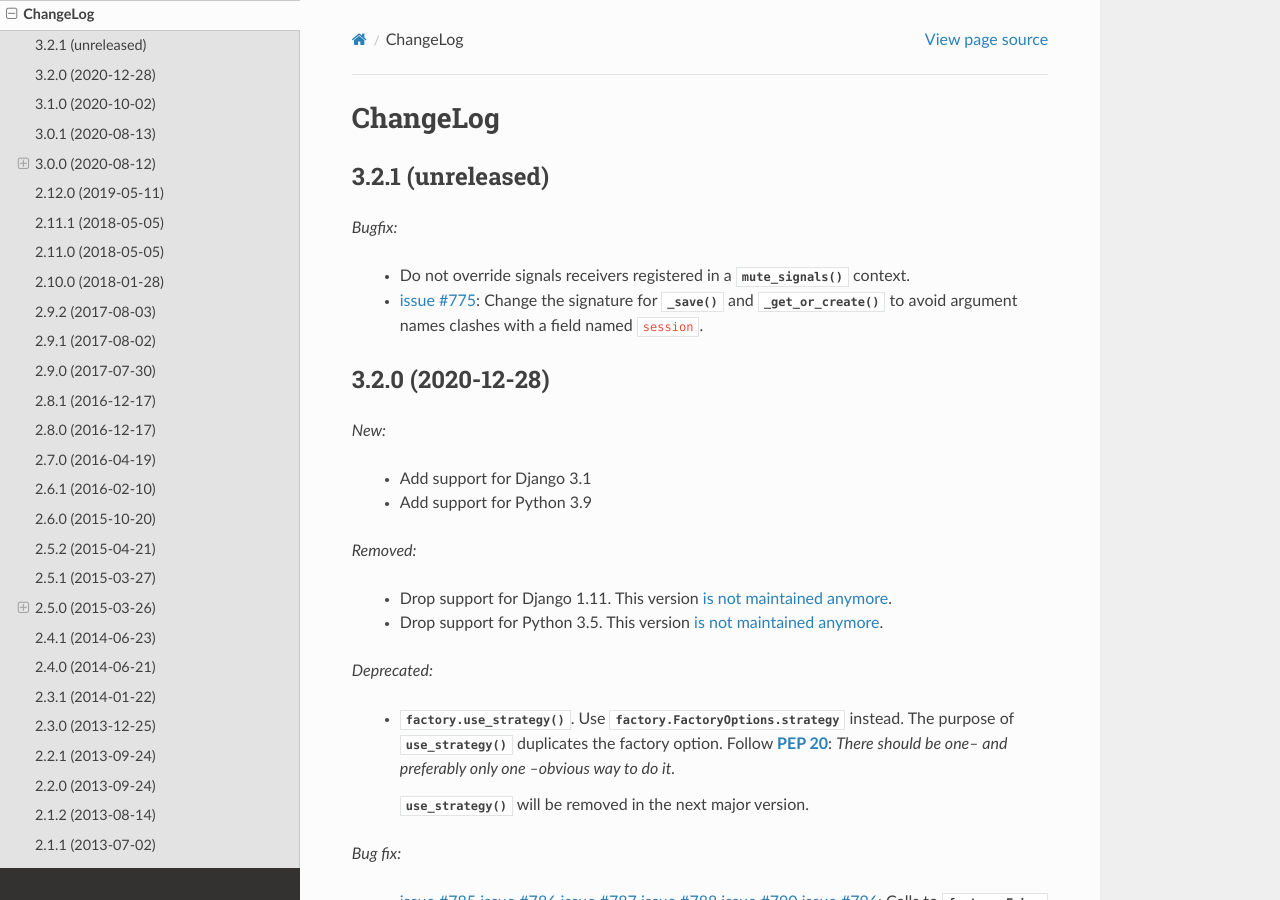
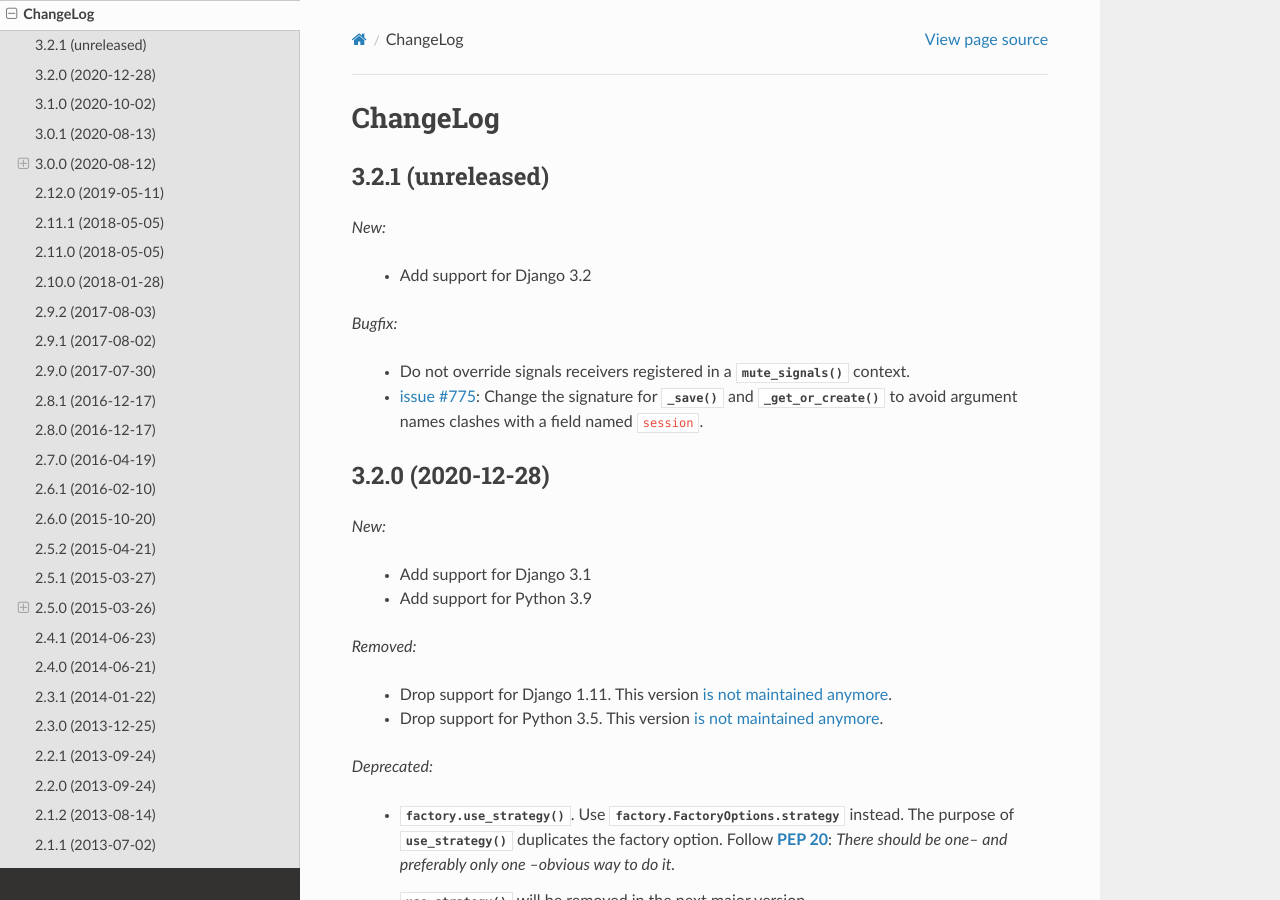
Before and after one commit to FactoryBoy/factory_boy, a Sphinx documentation site: the page built from docs/changelog.rst, in a window 1280 px wide and 900 px high. Built offline with Sphinx 7.4.7 and the Read the Docs theme 2.0.0, drawn with Linux system fonts in a browser that asks for light colours.

Commit message:
Add support for Django 3.2
Reviewed-by: rbarrois
Reviewed-by: sarahboyce

```diff
--- a/docs/changelog.rst
+++ b/docs/changelog.rst
@@ -5,6 +5,10 @@ ChangeLog
 
 3.2.1 (unreleased)
 ------------------
+
+*New:*
+
+    - Add support for Django 3.2
 
 *Bugfix:*
 
--- a/setup.cfg
+++ b/setup.cfg
@@ -16,6 +16,7 @@ classifiers =
     Framework :: Django :: 2.2
     Framework :: Django :: 3.0
     Framework :: Django :: 3.1
+    Framework :: Django :: 3.2
     Intended Audience :: Developers
     License :: OSI Approved :: MIT License
     Operating System :: OS Independent
```
Also changed, not shown: 2 other files.
